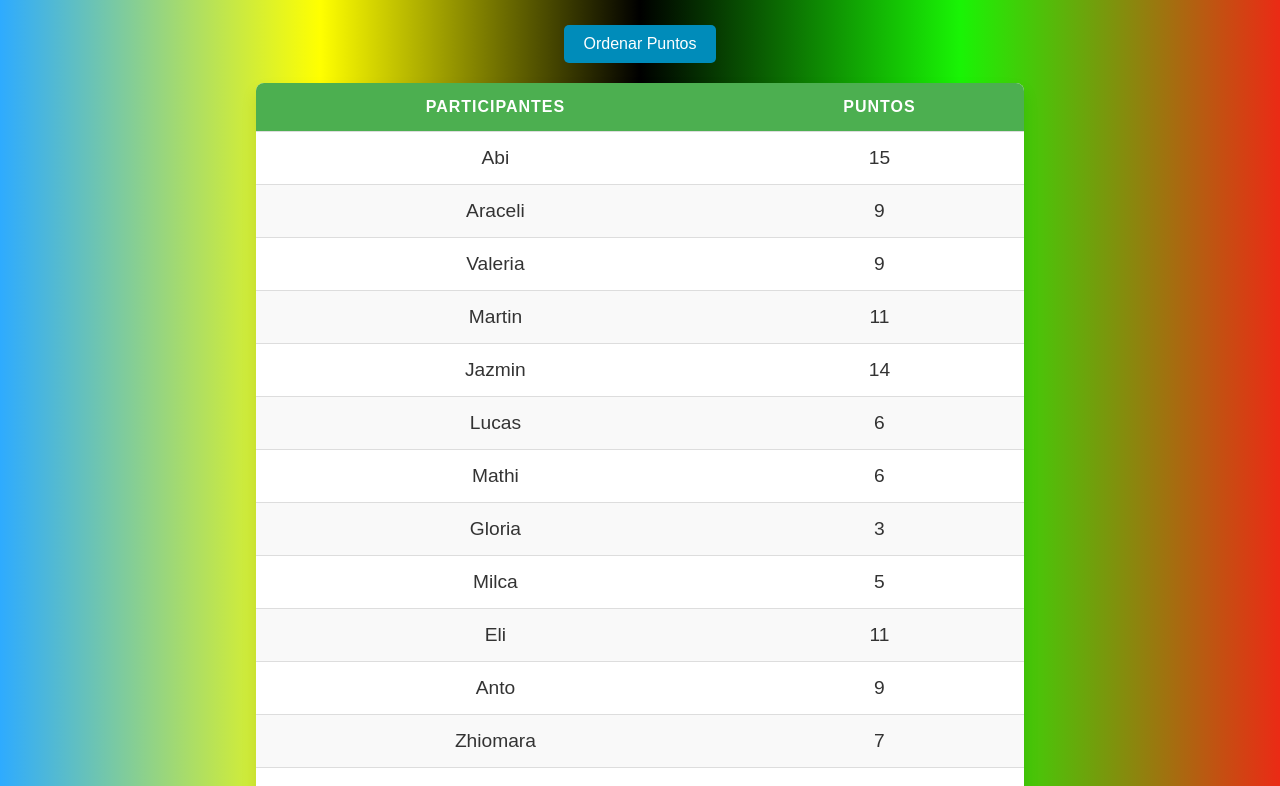
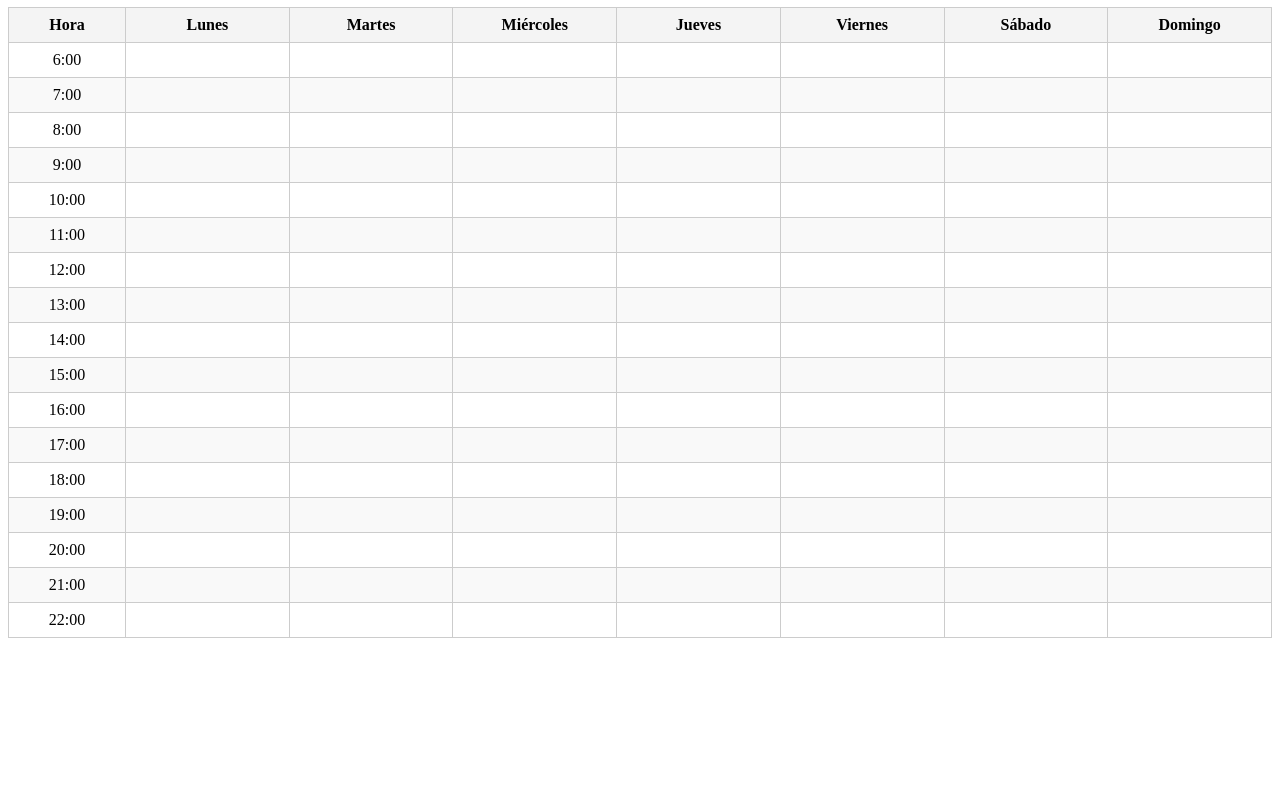
Before and after one commit to 4rras/arrasadolecentes, a plain HTML site: page index.html in a window 1280 px wide. Shown: the part 73-859 px from the top of the page. After the commit the page ends 800 px from the top, so only its background shows below. Drawn offline with Linux system fonts and the light colour scheme.

Commit message:
Update index.html

```diff
--- a/index.html
+++ b/index.html
@@ -1,182 +1,75 @@
 <!DOCTYPE html>
-<html lang="es">
+<html lang="en">
 <head>
     <meta charset="UTF-8">
     <meta name="viewport" content="width=device-width, initial-scale=1.0">
-    <title>Cuadro de Usuarios y Puntos</title>
+    <title>Tabla de Horarios</title>
     <style>
-        body {
-            font-family: Arial, sans-serif;
-
-    background: linear-gradient(to right, #2eabff, #ffff00, #000000 ,#19f405 ,#eb2a15); /* De azul a amarillo a negro a verde a rojo*/
-
-            margin: 0;
-            padding: 0;
-            display: flex;
-            flex-direction: column;
-            align-items: center;
-            justify-content: flex-start;
-            height: 100vh;
+        table {
+            width: 100%;
+            border-collapse: collapse;
+            text-align: center;
         }
-
-        h1 {
-            text-align: center;
-            color: #ffffff;
-            margin-top: 20px;
+        th, td {
+            border: 1px solid #ccc;
+            padding: 8px;
         }
-
-        img {
-            width: 100%; /* Ajusta el tamaño para pantallas pequeñas */
-            max-width: 900px; /* Tamaño máximo en pantallas grandes */
-            height: auto;
-            margin-top: 20px;
+        th {
+            background-color: #f4f4f4;
         }
-
-        table {
-            width: 90%; /* Cambia a 90% para pantallas pequeñas */
-            max-width: 60%; /* Tamaño máximo en pantallas grandes */
-            border-collapse: collapse;
-            margin-top: 20px;
-            background-color: #fff;
-            box-shadow: 0 8px 16px rgba(0, 0, 0, 0.1);
-            border-radius: 8px;
-            overflow: hidden;
-        }
-
-        th, td {
-            padding: 15px;
-            text-align: center;
-            border-bottom: 1px solid #ddd;
-        }
-
-        th {
-            background-color: #4CAF50;
-            color: white;
-            font-size: 1em; /* Ajuste para pantallas pequeñas */
-            text-transform: uppercase;
-            letter-spacing: 1px;
-        }
-
         tr:nth-child(even) {
             background-color: #f9f9f9;
         }
-
-        tr:hover {
-            background-color: #f1f1f1;
+        td {
+            min-width: 100px;
         }
-
-        td {
-            font-size: 1.2em; /* Ajuste para pantallas pequeñas */
-            color: #333;
+        td input {
+            width: 100%;
+            border: none;
+            text-align: center;
+            background-color: transparent;
+            outline: none;
         }
-
-        .next-button,
-        .sort-button {
-            margin-top: 20px;
-            padding: 10px 20px;
-            font-size: 1em;
-            color: white;
-            border: none;
-            border-radius: 5px;
-            cursor: pointer;
-        }
-
-        .next-button {
-            background-color: #4CAF50;
-        }
-
-        .next-button:hover {
-            background-color: #45a049;
-        }
-
-        .sort-button {
-            background-color: #008CBA;
-        }
-
-        .sort-button:hover {
-            background-color: #007B9A;
-        }
-
-        /* Media queries para pantallas pequeñas */
-        @media (max-width: 768px) {
-            h1 {
-                font-size: 1.5em;
-            }
-
-            th, td {
-                font-size: 1em;
-                padding: 10px;
-            }
-
-            .next-button,
-            .sort-button {
-                font-size: 0.9em;
-                padding: 8px 15px;
-            }
-        }
-
-        @media (max-width: 480px) {
-            h1 {
-                font-size: 1.2em;
-            }
-
-            th, td {
-                font-size: 0.9em;
-                padding: 8px;
-            }
-
-            .next-button,
-            .sort-button {
-                font-size: 0.8em;
-                padding: 6px 10px;
-            }
+        td input:focus {
+            background-color: #e6f7ff;
         }
     </style>
 </head>
 <body>
-
-    <h1>INDIVIDUAL</h1>
-    <!-- Botón de orden -->
-    <button class="sort-button" onclick="ordenarPuntos()">Ordenar Puntos</button>
-
-    <table id="tablaPuntos">
+    <h1>Tabla de Horarios</h1>
+    <table>
         <thead>
             <tr>
-                <th>Participantes</th>
-                <th>Puntos</th>
+                <th>Hora</th>
+                <th>Lunes</th>
+                <th>Martes</th>
+                <th>Miércoles</th>
+                <th>Jueves</th>
+                <th>Viernes</th>
+                <th>Sábado</th>
+                <th>Domingo</th>
             </tr>
         </thead>
         <tbody>
-            <tr><td>Abi</td><td>15</td></tr>
-            <tr><td>Araceli</td><td>9</td></tr>
-            <tr><td>Valeria</td><td>9</td></tr>
-            <tr><td>Martin</td><td>11</td></tr>
-            <tr><td>Jazmin</td><td>14</td></tr>
-            <tr><td>Lucas</td><td>6</td></tr>
-            <tr><td>Mathi</td><td>6</td></tr>
-            <tr><td>Gloria</td><td>3</td></tr>
-            <tr><td>Milca</td><td>5</td></tr>
-            <tr><td>Eli</td><td>11</td></tr>
-            <tr><td>Anto</td><td>9</td></tr>
-            <tr><td>Zhiomara</td><td>7</td></tr>
-            <tr><td>Misael</td><td>6</td></tr>
-            <tr><td>Nahir</td><td>7</td></tr>
-            <tr><td>Cocho</td><td>2</td></tr>
+            <!-- Filas de horarios -->
+            <tr><td>6:00</td><td><input type="text"></td><td><input type="text"></td><td><input type="text"></td><td><input type="text"></td><td><input type="text"></td><td><input type="text"></td><td><input type="text"></td></tr>
+            <tr><td>7:00</td><td><input type="text"></td><td><input type="text"></td><td><input type="text"></td><td><input type="text"></td><td><input type="text"></td><td><input type="text"></td><td><input type="text"></td></tr>
+            <tr><td>8:00</td><td><input type="text"></td><td><input type="text"></td><td><input type="text"></td><td><input type="text"></td><td><input type="text"></td><td><input type="text"></td><td><input type="text"></td></tr>
+            <tr><td>9:00</td><td><input type="text"></td><td><input type="text"></td><td><input type="text"></td><td><input type="text"></td><td><input type="text"></td><td><input type="text"></td><td><input type="text"></td></tr>
+            <tr><td>10:00</td><td><input type="text"></td><td><input type="text"></td><td><input type="text"></td><td><input type="text"></td><td><input type="text"></td><td><input type="text"></td><td><input type="text"></td></tr>
+            <tr><td>11:00</td><td><input type="text"></td><td><input type="text"></td><td><input type="text"></td><td><input type="text"></td><td><input type="text"></td><td><input type="text"></td><td><input type="text"></td></tr>
+            <tr><td>12:00</td><td><input type="text"></td><td><input type="text"></td><td><input type="text"></td><td><input type="text"></td><td><input type="text"></td><td><input type="text"></td><td><input type="text"></td></tr>
+            <tr><td>13:00</td><td><input type="text"></td><td><input type="text"></td><td><input type="text"></td><td><input type="text"></td><td><input type="text"></td><td><input type="text"></td><td><input type="text"></td></tr>
+            <tr><td>14:00</td><td><input type="text"></td><td><input type="text"></td><td><input type="text"></td><td><input type="text"></td><td><input type="text"></td><td><input type="text"></td><td><input type="text"></td></tr>
+            <tr><td>15:00</td><td><input type="text"></td><td><input type="text"></td><td><input type="text"></td><td><input type="text"></td><td><input type="text"></td><td><input type="text"></td><td><input type="text"></td></tr>
+            <tr><td>16:00</td><td><input type="text"></td><td><input type="text"></td><td><input type="text"></td><td><input type="text"></td><td><input type="text"></td><td><input type="text"></td><td><input type="text"></td></tr>
+            <tr><td>17:00</td><td><input type="text"></td><td><input type="text"></td><td><input type="text"></td><td><input type="text"></td><td><input type="text"></td><td><input type="text"></td><td><input type="text"></td></tr>
+            <tr><td>18:00</td><td><input type="text"></td><td><input type="text"></td><td><input type="text"></td><td><input type="text"></td><td><input type="text"></td><td><input type="text"></td><td><input type="text"></td></tr>
+            <tr><td>19:00</td><td><input type="text"></td><td><input type="text"></td><td><input type="text"></td><td><input type="text"></td><td><input type="text"></td><td><input type="text"></td><td><input type="text"></td></tr>
+            <tr><td>20:00</td><td><input type="text"></td><td><input type="text"></td><td><input type="text"></td><td><input type="text"></td><td><input type="text"></td><td><input type="text"></td><td><input type="text"></td></tr>
+            <tr><td>21:00</td><td><input type="text"></td><td><input type="text"></td><td><input type="text"></td><td><input type="text"></td><td><input type="text"></td><td><input type="text"></td><td><input type="text"></td></tr>
+            <tr><td>22:00</td><td><input type="text"></td><td><input type="text"></td><td><input type="text"></td><td><input type="text"></td><td><input type="text"></td><td><input type="text"></td><td><input type="text"></td></tr>
         </tbody>
     </table>
-
-    <!-- Botón de siguiente -->
-    <button class="next-button" onclick="window.location.href='equipos.html'">Siguiente Página</button>
-
-    <script>
-        function ordenarPuntos() {
-            let tabla = document.getElementById("tablaPuntos");
-            let filas = Array.from(tabla.tBodies[0].rows);
-            filas.sort((a, b) => parseInt(b.cells[1].textContent) - parseInt(a.cells[1].textContent));
-            tabla.tBodies[0].innerHTML = "";
-            filas.forEach(fila => tabla.tBodies[0].appendChild(fila));
-        }
-    </script>
-
 </body>
 </html>
```
